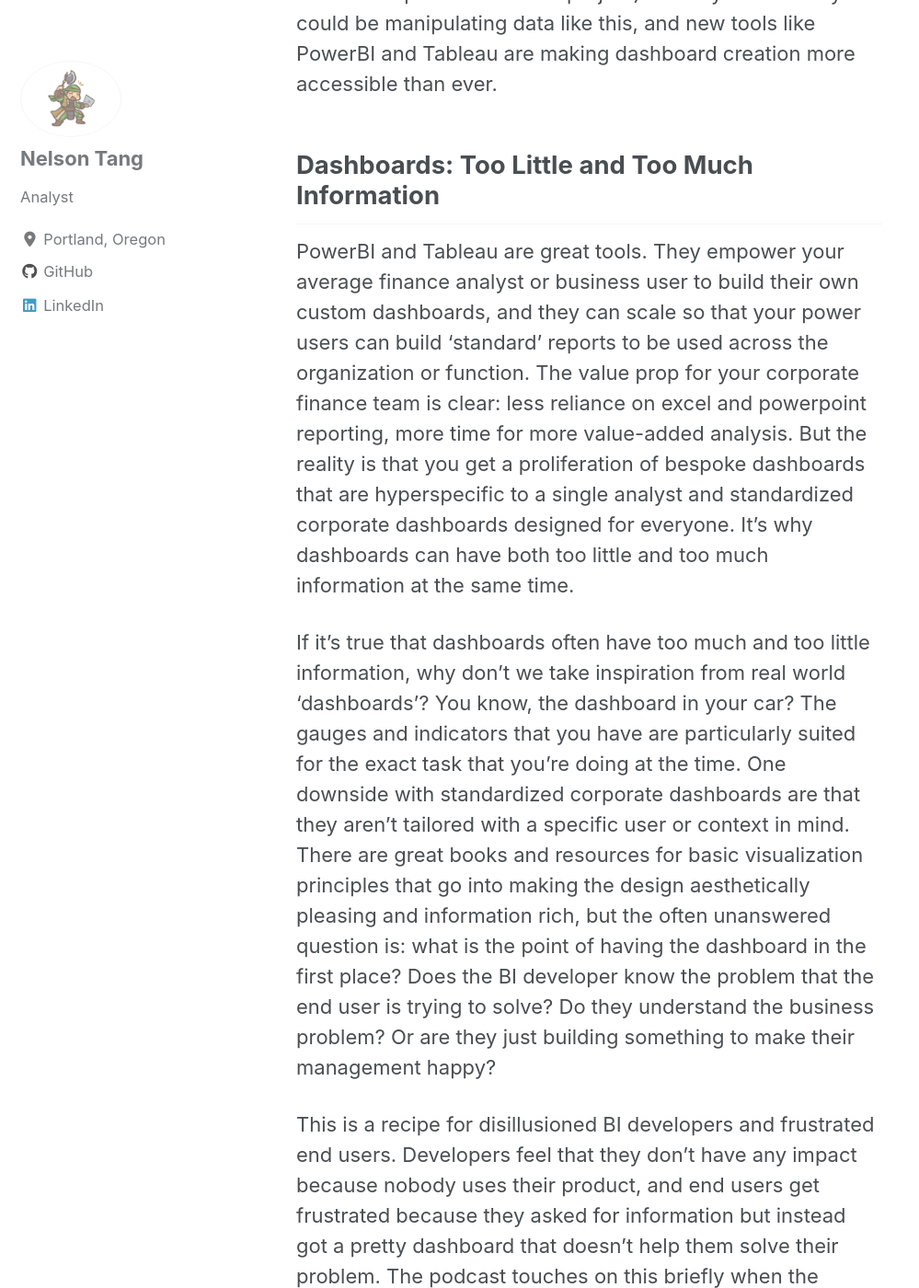
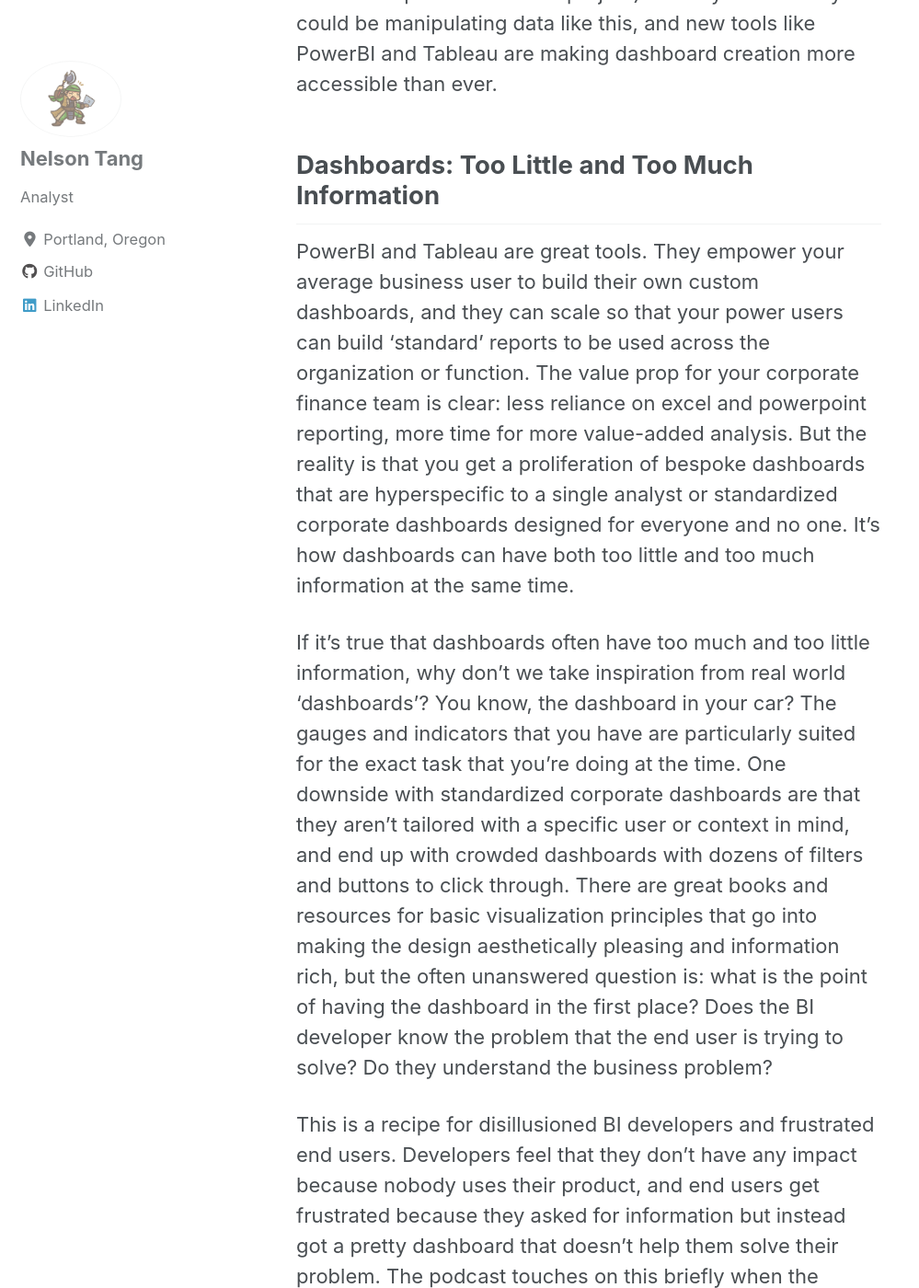
Before and after one commit to banditkingsofancientspreadsheets/banditkingsofancientspreadsheets.github.io, a Jekyll site: the page built from _posts/2019-12-28-screen-graphics-and-dashboard-design.md, in a window 1280 px wide and 1400 px high, scrolled down 1076 px. Shown: the whole window at 92% size, without its empty margins (0-999 px from the left). Built offline with Jekyll 4.4.1, drawn with Linux system fonts in a browser that asks for light colours; cached includes are drawn as plain includes; nearby versions of some CDN libraries; some of the changed text lies outside the part shown.

Commit message:
updated for clairty

```diff
--- a/_posts/2019-12-28-screen-graphics-and-dashboard-design.md
+++ b/_posts/2019-12-28-screen-graphics-and-dashboard-design.md
@@ -9,23 +9,23 @@
 
 Today I learned that there are design studios who specialize in 'Screen Graphics' - visual effects that show up on computer screens in movies.
 
-I learned this from listening to [Data Stories ep 151](https://datastori.es/151-future-data-interfaces-with-david-sheldon-hicks/): Future Data Interfaces with David Sheldon-Hicks. They talk about Territory Studios, the creative studio behind the screen graphics in movies like Blade Runner 2049 and The Martian. I liked the piece about how they had to interview people from NASA and the military on how the data is used and the context around their usage. For NASA, their primary concern is the validity of the data, they don't need fancy visualizations, just data that they can trust. This jives with my own experience in space launch, where the UI was pretty nonexistent except for a few dozen real-time numbers on a screen. They talked about drawing from research (which in turn draws from film) and joke about how everything in the future had blue screens.
+I learned this from listening to [Data Stories ep 151: Future Data Interfaces with David Sheldon-Hicks](https://datastori.es/151-future-data-interfaces-with-david-sheldon-hicks/). They talk about Territory Studios, the creative studio behind the screen graphics in movies like Blade Runner 2049 and The Martian. I liked the piece about how they had to interview people from NASA and the military on how the data is used and the context around their usage. For NASA, their primary concern is the validity of the data, they don't need fancy visualizations, just data that they can trust. This jives with my own experience in space launch, where the UI was pretty nonexistent except for a few dozen real-time numbers on a screen. They talked about drawing from research (which in turn draws from film) and joke about how everything in the future had blue screens.
 
 I love these futuristic data interfaces. They're entirely aspirational (like concept cars) but they provide valuable examples of UI/UX design. And I think every analyst (or executive sponsor of a data project) secretly wishes they could be manipulating data like this, and new tools like PowerBI and Tableau are making dashboard creation more accessible than ever.
 
 ## Dashboards: Too Little and Too Much Information
 
-PowerBI and Tableau are great tools. They empower your average finance analyst or business user to build their own custom dashboards, and they can scale so that your power users can build 'standard' reports to be used across the organization or function. The value prop for your corporate finance team is clear: less reliance on excel and powerpoint reporting, more time for more value-added analysis. But the reality is that you get a proliferation of bespoke dashboards that are hyperspecific to a single analyst and standardized corporate dashboards designed for everyone. It's why dashboards can have both too little and too much information at the same time.
+PowerBI and Tableau are great tools. They empower your average business user to build their own custom dashboards, and they can scale so that your power users can build 'standard' reports to be used across the organization or function. The value prop for your corporate finance team is clear: less reliance on excel and powerpoint reporting, more time for more value-added analysis. But the reality is that you get a proliferation of bespoke dashboards that are hyperspecific to a single analyst or standardized corporate dashboards designed for everyone and no one. It's how dashboards can have both too little and too much information at the same time.
 
-If it's true that dashboards often have too much and too little information, why don't we take inspiration from real world 'dashboards'? You know, the dashboard in your car? The gauges and indicators that you have are particularly suited for the exact task that you're doing at the time. One downside with standardized corporate dashboards are that they aren't tailored with a specific user or context in mind. There are great books and resources for basic visualization principles that go into making the design aesthetically pleasing and information rich, but the often unanswered question is: what is the point of having the dashboard in the first place? Does the BI developer know the problem that the end user is trying to solve? Do they understand the business problem? Or are they just building something to make their management happy?
+If it's true that dashboards often have too much and too little information, why don't we take inspiration from real world 'dashboards'? You know, the dashboard in your car? The gauges and indicators that you have are particularly suited for the exact task that you're doing at the time. One downside with standardized corporate dashboards are that they aren't tailored with a specific user or context in mind, and end up with crowded dashboards with dozens of filters and buttons to click through. There are great books and resources for basic visualization principles that go into making the design aesthetically pleasing and information rich, but the often unanswered question is: what is the point of having the dashboard in the first place? Does the BI developer know the problem that the end user is trying to solve? Do they understand the business problem?
 
 This is a recipe for disillusioned BI developers and frustrated end users. Developers feel that they don't have any impact because nobody uses their product, and end users get frustrated because they asked for information but instead got a pretty dashboard that doesn't help them solve their problem. The podcast touches on this briefly when the designer talks about the importance of getting the initial brief right. A dashboard should help the user accomplish a specific task or solve a specific problem, and present the most relevant information for the user. Going back to the analogy of driving a car: imagine if your car dashboard showed you your speed in yards per second (the wrong information) instead of mph or km/h, or if your dashboard showed a data table with 40 rows and 1000 columns of telemetry (too much information).
 
 ## Good Dashboards Should Solve a Specific Problem in a Specific Context
 
-How do you help provide more business context and design better dashboards? The answer may start with your organizational structure. In my company's corporate finance team, our dashboard developers are mostly finance analysts who upskilled into Business Intelligence (BI) work. Almost all of them sit in a center of excellence (COE), which is about as far away as you can get from an end user. The clear benefit of having a COE is that data professionals can learn and grow alongside each other, and they can work on cross-functional and cross-org issues. This also has has clear advantages when working under a tight budget or when talent is scarce. The downside of a COE model is that you create a brain drain in the lines of business, and you can create the perception of preferential treatment...which inevitably leads to resentment from organizations outside of the COE. To combat this, organizations like AirBnB adopted a 'hybrid' or matrixed approach, where their data professionals are dotted line to the product teams but also report to a functional manager. Another alternative is to have 'Product Owner' or 'Analytics Managers' to act as the voice of the users and serve as a bridge between the data professionals and business units.
+How do you help provide more business context and design better dashboards? Developers must have an understanding of the KPIs and the context in which those measures are important. Are they leading or lagging indicators? Who is the audience, and what decisions will be made from this data? To answer these questions, start with your organizational structure.
 
-A third option is to get your BI developers UI/UX instruction. A lot of what I'm describing sounds like Design 101, but I imagine that the intersection between people who studied design and the people who work as corporate finance analysts is incredibly small.
+In my company's corporate finance team, our dashboard developers are mostly finance analysts who upskilled into Business Intelligence (BI) work. Almost all of them sit in a center of excellence (COE), which is about as far away as you can get from an end user. The clear benefit of having a COE is that data professionals can learn and grow alongside each other, and they can work on cross-functional and cross-org issues. This also has has clear advantages when working under a tight budget or when talent is scarce. The downside of a COE model is that you create a brain drain in the lines of business, and you can create the perception of preferential treatment...which inevitably leads to resentment from organizations outside of the COE. To combat this, organizations like AirBnB adopted a 'hybrid' or matrixed approach, where their data professionals are dotted line to the product teams but also report to a functional manager. Another alternative is to have 'Product Owner' or 'Analytics Managers' to act as the voice of the users and serve as a bridge between the data professionals and business units.
 
 ## Further Research
 
```
